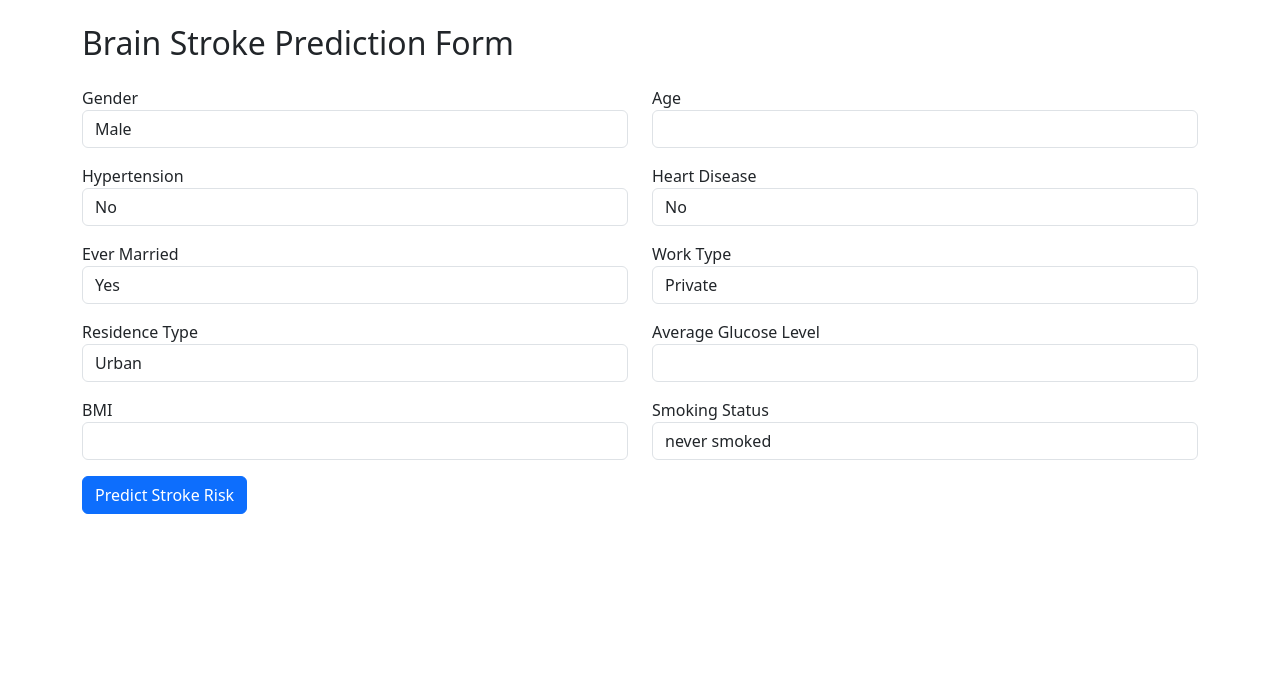
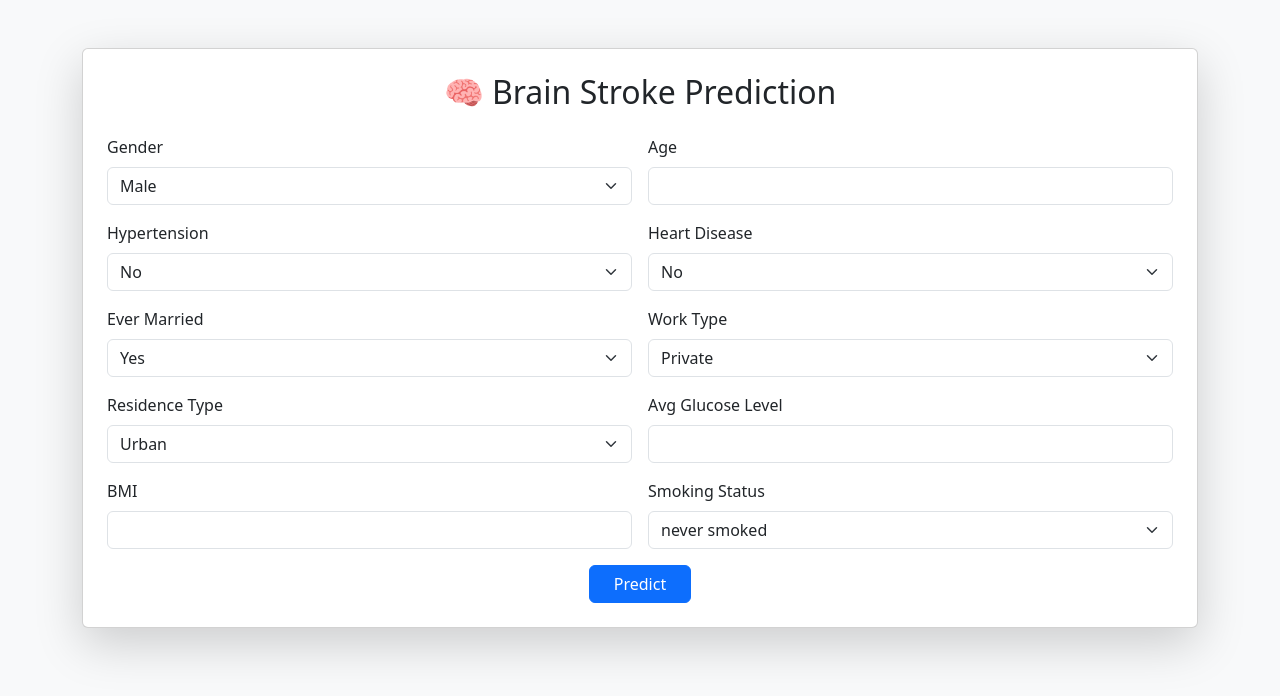
Before and after one commit to chanbasha22/brain_stroke_prediction1, a Flask app: page / in a window 1280 px wide. Shown: the top 696 px of the page. Run offline with Flask 3, Linux system fonts and the light colour scheme; parts of the project's set-up code (start-up, migrations or seed data) failed here and were passed over.

Commit message:
Initial commit: Brain Stroke Prediction App

```diff
--- a/app.py
+++ b/app.py
@@ -23,19 +23,22 @@ def predict():
     smoking_status = request.form['smoking_status']
 
     # Encode inputs
-    gender_dict = {'Male': 1, 'Female': 0, 'Other': 2}
-    work_dict = {'Private': 0, 'Self-employed': 1, 'Govt_job': 2, 'children': 3, 'Never_worked': 4}
-    smoking_dict = {'never smoked': 0, 'formerly smoked': 1, 'smokes': 2, 'Unknown': 3}
-
-    gender = gender_dict.get(gender, 0)
+    gender = 1 if gender == 'Male' else 0
     ever_married = 1 if ever_married == 'Yes' else 0
     Residence_type = 1 if Residence_type == 'Urban' else 0
-    work_type = work_dict.get(work_type, 0)
+    smoking_dict = {'never smoked': 1, 'formerly smoked': 0, 'smokes': 2, 'Unknown': 3}
     smoking_status = smoking_dict.get(smoking_status, 3)
+    work_dict = {'Govt_job': 0, 'children': 1, 'Private': 2, 'Self-employed': 3, 'Never_worked': 4}
+    work_type = work_dict.get(work_type, 2)
 
+    # Predict
     features = np.array([[gender, age, hypertension, heart_disease, ever_married,
                           work_type, Residence_type, avg_glucose_level, bmi, smoking_status]])
-    prediction = model.predict(features)[0]
+
+    print("Input features:", features)
+    proba = model.predict_proba(features)[0]
+    print("Prediction probabilities:", proba)
+    prediction = 1 if proba[1] > 0.5 else 0
     result = 'Yes' if prediction == 1 else 'No'
 
     return render_template('result.html', prediction=result)
--- a/templates/index.html
+++ b/templates/index.html
@@ -2,49 +2,55 @@
 <html lang="en">
 <head>
   <meta charset="UTF-8">
-    <title>Stroke Prediction</title>
-    <link rel="stylesheet" href="https://cdn.jsdelivr.net/npm/bootstrap@5.3.0/dist/css/bootstrap.min.css">
+  <title>Brain Stroke Predictor</title>
+  <link href="https://cdn.jsdelivr.net/npm/bootstrap@5.3.2/dist/css/bootstrap.min.css" rel="stylesheet">
 </head>
-<body class="container mt-4">
-    <h2 class="mb-4">Brain Stroke Prediction Form</h2>
-    <form method="POST" action="/predict">
-        <div class="row">
-            <div class="col-md-6 mb-3">
-                <label>Gender</label>
-                <select name="gender" class="form-control">
+<body class="bg-light">
+  <div class="container mt-5">
+    <div class="card shadow-lg p-4">
+      <h2 class="text-center mb-4">🧠 Brain Stroke Prediction</h2>
+      <form action="/predict" method="post" class="row g-3">
+
+        <div class="col-md-6">
+          <label class="form-label">Gender</label>
+          <select name="gender" class="form-select" required>
             <option>Male</option>
             <option>Female</option>
-                    <option>Other</option>
           </select>
         </div>
-            <div class="col-md-6 mb-3">
-                <label>Age</label>
-                <input type="number" name="age" step="0.1" class="form-control" required>
+
+        <div class="col-md-6">
+          <label class="form-label">Age</label>
+          <input type="number" name="age" class="form-control" required>
         </div>
-            <div class="col-md-6 mb-3">
-                <label>Hypertension</label>
-                <select name="hypertension" class="form-control">
+
+        <div class="col-md-6">
+          <label class="form-label">Hypertension</label>
+          <select name="hypertension" class="form-select">
             <option value="0">No</option>
             <option value="1">Yes</option>
           </select>
         </div>
-            <div class="col-md-6 mb-3">
-                <label>Heart Disease</label>
-                <select name="heart_disease" class="form-control">
+
+        <div class="col-md-6">
+          <label class="form-label">Heart Disease</label>
+          <select name="heart_disease" class="form-select">
             <option value="0">No</option>
             <option value="1">Yes</option>
           </select>
         </div>
-            <div class="col-md-6 mb-3">
-                <label>Ever Married</label>
-                <select name="ever_married" class="form-control">
+
+        <div class="col-md-6">
+          <label class="form-label">Ever Married</label>
+          <select name="ever_married" class="form-select">
             <option>Yes</option>
             <option>No</option>
           </select>
         </div>
-            <div class="col-md-6 mb-3">
-                <label>Work Type</label>
-                <select name="work_type" class="form-control">
+
+        <div class="col-md-6">
+          <label class="form-label">Work Type</label>
+          <select name="work_type" class="form-select">
             <option>Private</option>
             <option>Self-employed</option>
             <option>Govt_job</option>
@@ -52,32 +58,41 @@
             <option>Never_worked</option>
           </select>
         </div>
-            <div class="col-md-6 mb-3">
-                <label>Residence Type</label>
-                <select name="Residence_type" class="form-control">
+
+        <div class="col-md-6">
+          <label class="form-label">Residence Type</label>
+          <select name="Residence_type" class="form-select">
             <option>Urban</option>
             <option>Rural</option>
           </select>
         </div>
-            <div class="col-md-6 mb-3">
-                <label>Average Glucose Level</label>
+
+        <div class="col-md-6">
+          <label class="form-label">Avg Glucose Level</label>
           <input type="number" step="0.01" name="avg_glucose_level" class="form-control" required>
         </div>
-            <div class="col-md-6 mb-3">
-                <label>BMI</label>
+
+        <div class="col-md-6">
+          <label class="form-label">BMI</label>
           <input type="number" step="0.1" name="bmi" class="form-control" required>
         </div>
-            <div class="col-md-6 mb-3">
-                <label>Smoking Status</label>
-                <select name="smoking_status" class="form-control">
+
+        <div class="col-md-6">
+          <label class="form-label">Smoking Status</label>
+          <select name="smoking_status" class="form-select">
             <option>never smoked</option>
             <option>formerly smoked</option>
             <option>smokes</option>
             <option>Unknown</option>
           </select>
         </div>
+
+        <div class="col-12 text-center">
+          <button type="submit" class="btn btn-primary px-4">Predict</button>
         </div>
-        <button type="submit" class="btn btn-primary">Predict Stroke Risk</button>
+
       </form>
+    </div>
+  </div>
 </body>
 </html>
```
Also changed, not shown: templates/result.html (+15 -8 lines), train_stroke_model.py (+15 -15 lines), 1 other file. Lines whose indentation alone changed are shown as unchanged.
